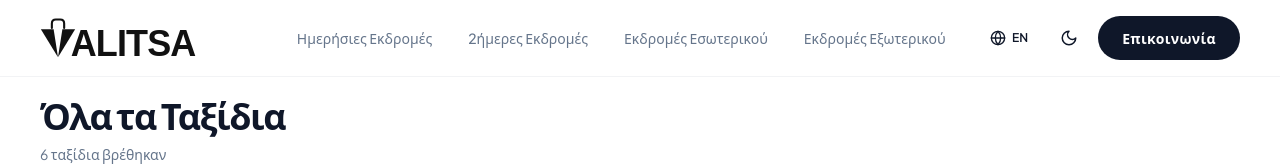
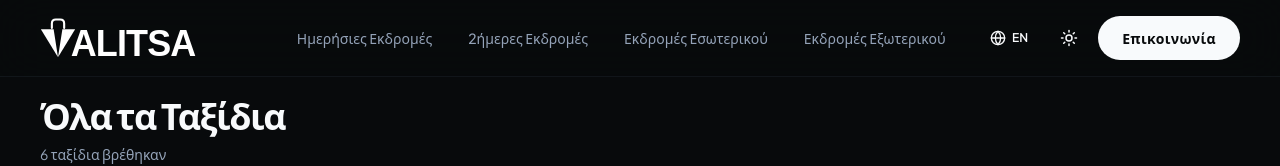
Before and after one commit to AthanasiosOikonomou/Valitsa-Travel, a React (Vite) app: page /trips in a window 1280 px wide. Shown: the top 166 px of the page. Built offline with nearby package versions, Linux system fonts and the light colour scheme; the HTML template or start-up script is replaced by a standard one.

Commit message:
default dark mode, fixed theme switch page

```diff
--- a/src/App.tsx
+++ b/src/App.tsx
@@ -5,6 +5,7 @@ import { Toaster as Sonner } from "@/components/ui/sonner";
 import { Toaster } from "@/components/ui/toaster";
 import { TooltipProvider } from "@/components/ui/tooltip";
 import { LanguageProvider } from "@/contexts/LanguageContext";
+import { ThemeProvider } from "@/contexts/ThemeContext";
 import Index from "./pages/Index.tsx";
 import Trips from "./pages/Trips.tsx";
 import NotFound from "./pages/NotFound.tsx";
@@ -23,6 +24,7 @@ const ScrollToTop = () => {
 
 const App = () => (
   <QueryClientProvider client={queryClient}>
+    <ThemeProvider>
       <LanguageProvider>
         <TooltipProvider>
           <Toaster />
@@ -38,6 +40,7 @@ const App = () => (
           </BrowserRouter>
         </TooltipProvider>
       </LanguageProvider>
+    </ThemeProvider>
   </QueryClientProvider>
 );
 
--- /dev/null
+++ b/src/contexts/ThemeContext.tsx
@@ -0,0 +1,45 @@
+import {
+  createContext,
+  useContext,
+  useEffect,
+  useState,
+  type ReactNode,
+} from "react";
+
+interface ThemeContextValue {
+  darkMode: boolean;
+  toggleDark: () => void;
+}
+
+const ThemeContext = createContext<ThemeContextValue>({
+  darkMode: true,
+  toggleDark: () => {},
+});
+
+export const ThemeProvider = ({ children }: { children: ReactNode }) => {
+  const [darkMode, setDarkMode] = useState<boolean>(() => {
+    try {
+      const savedTheme = localStorage.getItem("darkMode");
+      return savedTheme === null ? true : savedTheme === "true";
+    } catch {
+      return true;
+    }
+  });
+
+  useEffect(() => {
+    document.documentElement.classList.toggle("dark", darkMode);
+    try {
+      localStorage.setItem("darkMode", String(darkMode));
+    } catch {}
+  }, [darkMode]);
+
+  const toggleDark = () => setDarkMode((prev) => !prev);
+
+  return (
+    <ThemeContext.Provider value={{ darkMode, toggleDark }}>
+      {children}
+    </ThemeContext.Provider>
+  );
+};
+
+export const useTheme = () => useContext(ThemeContext);
--- a/src/pages/Index.tsx
+++ b/src/pages/Index.tsx
@@ -2,19 +2,16 @@ import { useState, useEffect } from "react";
 import { AnimatePresence } from "framer-motion";
 import type { Trip } from "@/data/mockData";
 import { useLanguage } from "@/contexts/LanguageContext";
+import { useTheme } from "@/contexts/ThemeContext";
 import Navbar from "@/components/Navbar";
 import HeroSection from "@/components/HeroSection";
 import FeaturedTrips from "@/components/FeaturedTrips";
 import TripDetail from "@/components/TripDetail";
 
 const IndexContent = () => {
-  const [darkMode, setDarkMode] = useState(false);
+  const { darkMode, toggleDark } = useTheme();
   const [selectedTrip, setSelectedTrip] = useState<Trip | null>(null);
   const { t } = useLanguage();
-
-  useEffect(() => {
-    document.documentElement.classList.toggle("dark", darkMode);
-  }, [darkMode]);
 
   useEffect(() => {
     document.body.style.overflow = selectedTrip ? "hidden" : "";
@@ -25,7 +22,7 @@ const IndexContent = () => {
 
   return (
     <div className="min-h-screen bg-background text-foreground transition-colors duration-500">
-      <Navbar darkMode={darkMode} onToggleDark={() => setDarkMode(!darkMode)} />
+      <Navbar darkMode={darkMode} onToggleDark={toggleDark} />
       <HeroSection />
       <FeaturedTrips onSelectTrip={setSelectedTrip} />
 
--- a/src/pages/Trips.tsx
+++ b/src/pages/Trips.tsx
@@ -1,4 +1,5 @@
 import { useState, useEffect, useLayoutEffect, useMemo, useRef } from "react";
+import { useTheme } from "@/contexts/ThemeContext";
 import { useSearchParams } from "react-router-dom";
 import { AnimatePresence, motion } from "framer-motion";
 import { Search, SlidersHorizontal, X, ChevronDown } from "lucide-react";
@@ -98,7 +99,7 @@ const FilterSection = ({
 
 const TripsContent = () => {
   const [searchParams] = useSearchParams();
-  const [darkMode, setDarkMode] = useState(false);
+  const { darkMode, toggleDark } = useTheme();
   const [selectedTrip, setSelectedTrip] = useState<Trip | null>(null);
   const { t } = useLanguage();
 
@@ -287,10 +288,6 @@ const TripsContent = () => {
     category: false,
     type: false,
   });
-
-  useEffect(() => {
-    document.documentElement.classList.toggle("dark", darkMode);
-  }, [darkMode]);
 
   useEffect(() => {
     document.body.style.overflow = selectedTrip ? "hidden" : "";
@@ -594,7 +591,7 @@ const TripsContent = () => {
 
   return (
     <div className="min-h-screen bg-background text-foreground transition-colors duration-500">
-      <Navbar darkMode={darkMode} onToggleDark={() => setDarkMode(!darkMode)} />
+      <Navbar darkMode={darkMode} onToggleDark={toggleDark} />
 
       {/* Page header */}
       <div className="pt-24 pb-10 px-6 md:px-10 max-w-7xl mx-auto">
```
Lines whose indentation alone changed are shown as unchanged.
